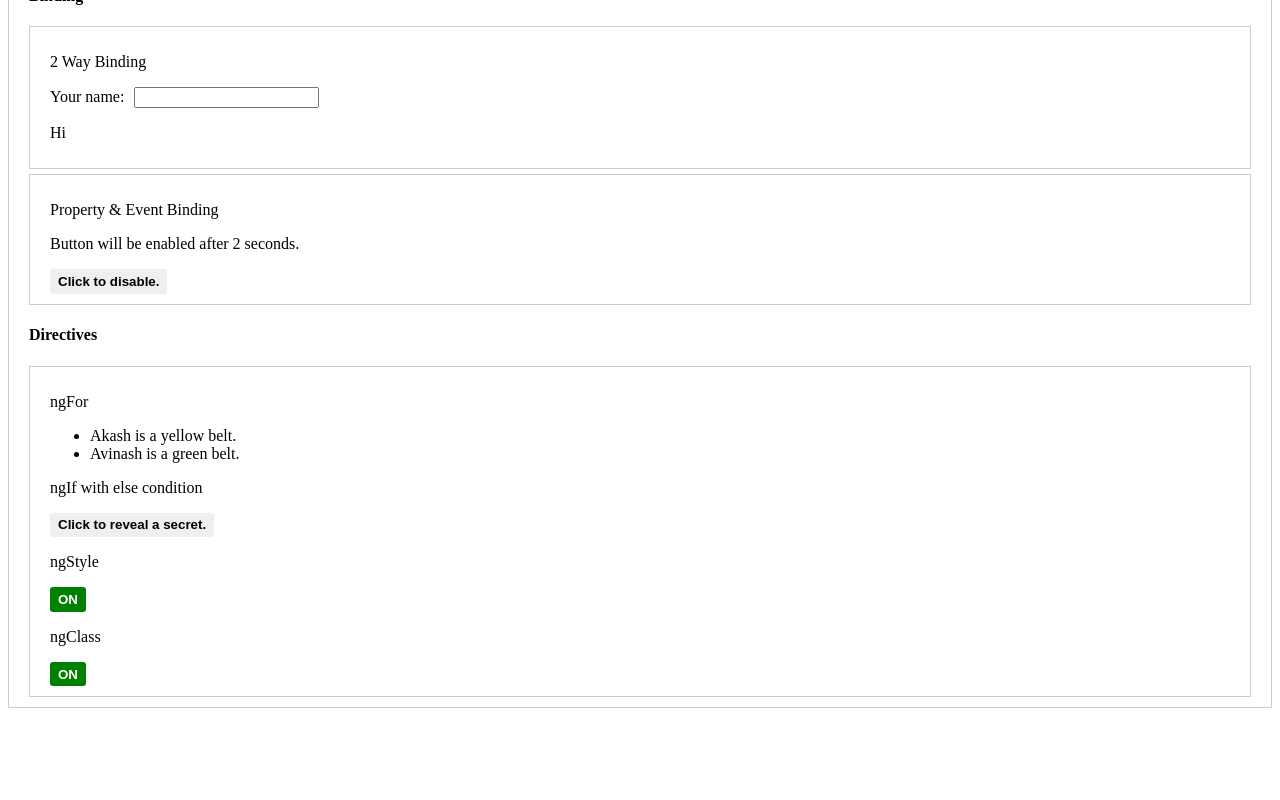
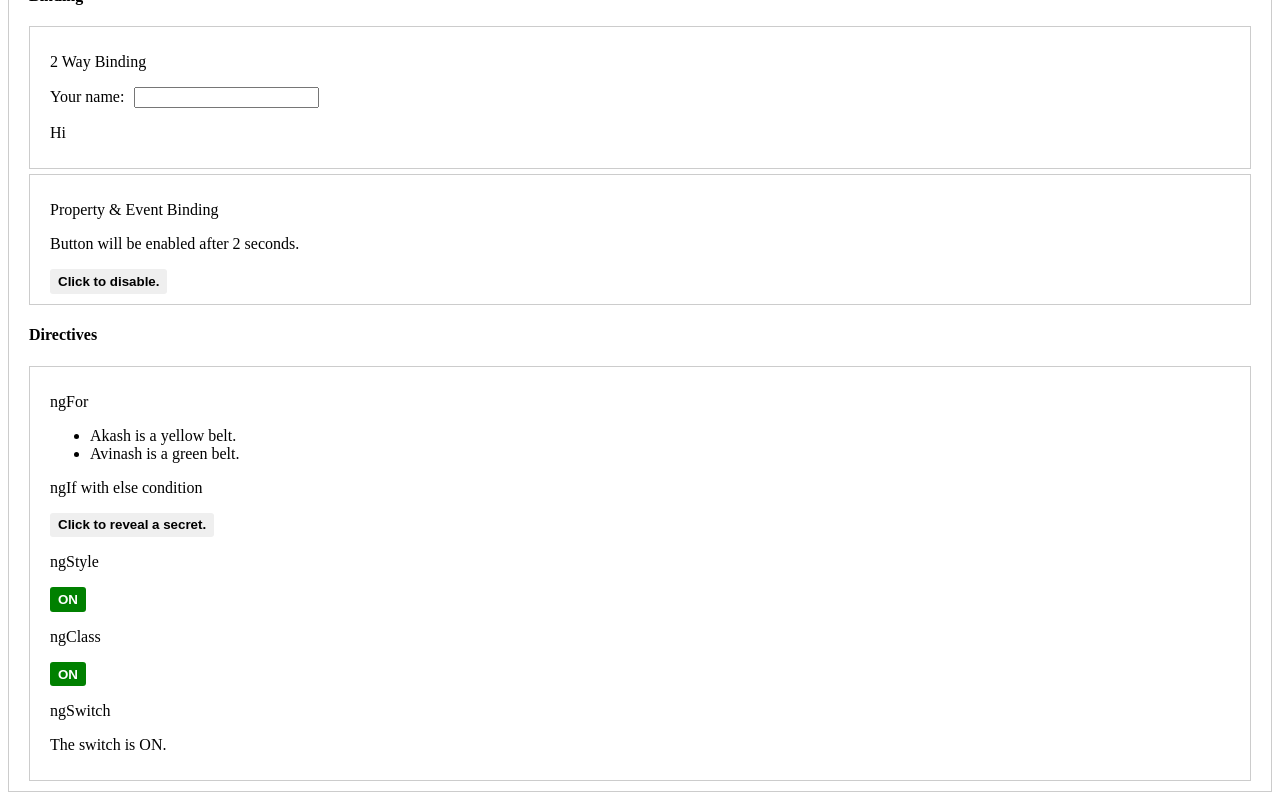
Before and after one commit to AkashTTN/angular-training, an Angular app in the folder ninja/: page / in a window 1280 px wide. Shown: the part 293-1093 px from the top of the page. Before the commit the page ends 1009 px from the top, so only its background shows below. Built offline with nearby package versions, Linux system fonts and the light colour scheme.

Commit message:
added ngSwitch directive eg

```diff
--- a/ninja/src/app/app.component.css
+++ b/ninja/src/app/app.component.css
@@ -1,4 +1,4 @@
 h1 {
-    font-size: large;
-    color: purple;
+	font-size: large;
+	color: purple;
 }
--- a/ninja/src/app/home/home.component.html
+++ b/ninja/src/app/home/home.component.html
@@ -37,10 +37,19 @@
         <p *ngIf="reveal">{{secret}}</p>
 
         <p>ngStyle</p>
-        <button class="switch" (click)="toggleSwitch()" [ngStyle]="{backgroundColor: getButtonColor()}">{{switchStatus}}</button>
+        <button class="switch" (click)="toggleSwitch()"
+            [ngStyle]="{backgroundColor: getButtonColor()}">{{switchStatus}}</button>
 
         <p>ngClass</p>
-        <button class="switch" [ngClass]="{on: switchStatus === 'ON', off: switchStatus==='OFF'}">{{switchStatus}}</button>
+        <button class="switch"
+            [ngClass]="{on: switchStatus === 'ON', off: switchStatus==='OFF'}">{{switchStatus}}</button>
+
+        <p>ngSwitch</p>
+        <div [ngSwitch]="switchStatus">
+            <p *ngSwitchCase="'ON'">The switch is ON.</p>
+            <p *ngSwitchCase="'OFF'">The switch is OFF.</p>
+            <p *ngSwitchDefault>Default Case.</p>
+        </div>
     </section>
 
 </div>
--- a/ninja/src/index.html
+++ b/ninja/src/index.html
@@ -1,5 +1,6 @@
 <!doctype html>
 <html lang="en">
+
 <head>
   <meta charset="utf-8">
   <title>Ninja</title>
@@ -7,7 +8,9 @@
   <meta name="viewport" content="width=device-width, initial-scale=1">
   <link rel="icon" type="image/x-icon" href="favicon.ico">
 </head>
+
 <body>
   <app-root></app-root>
 </body>
+
 </html>
```
